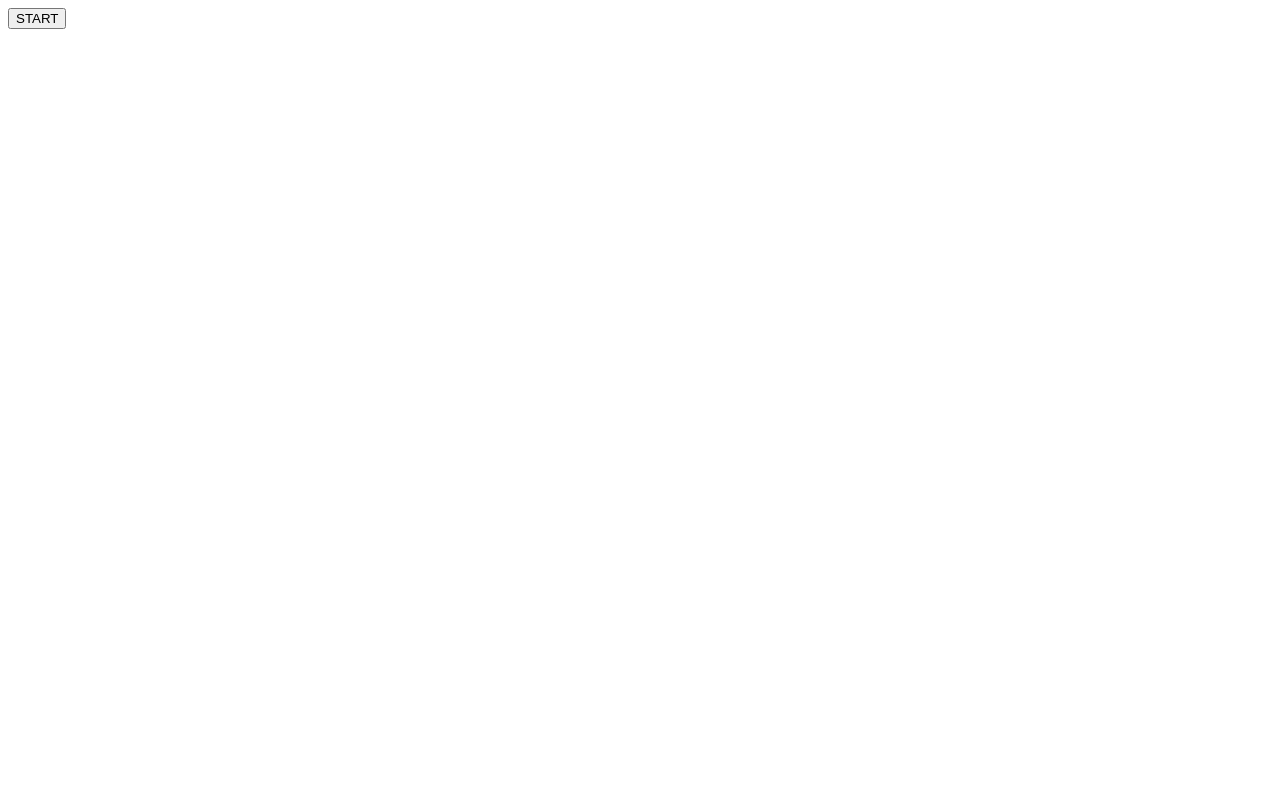
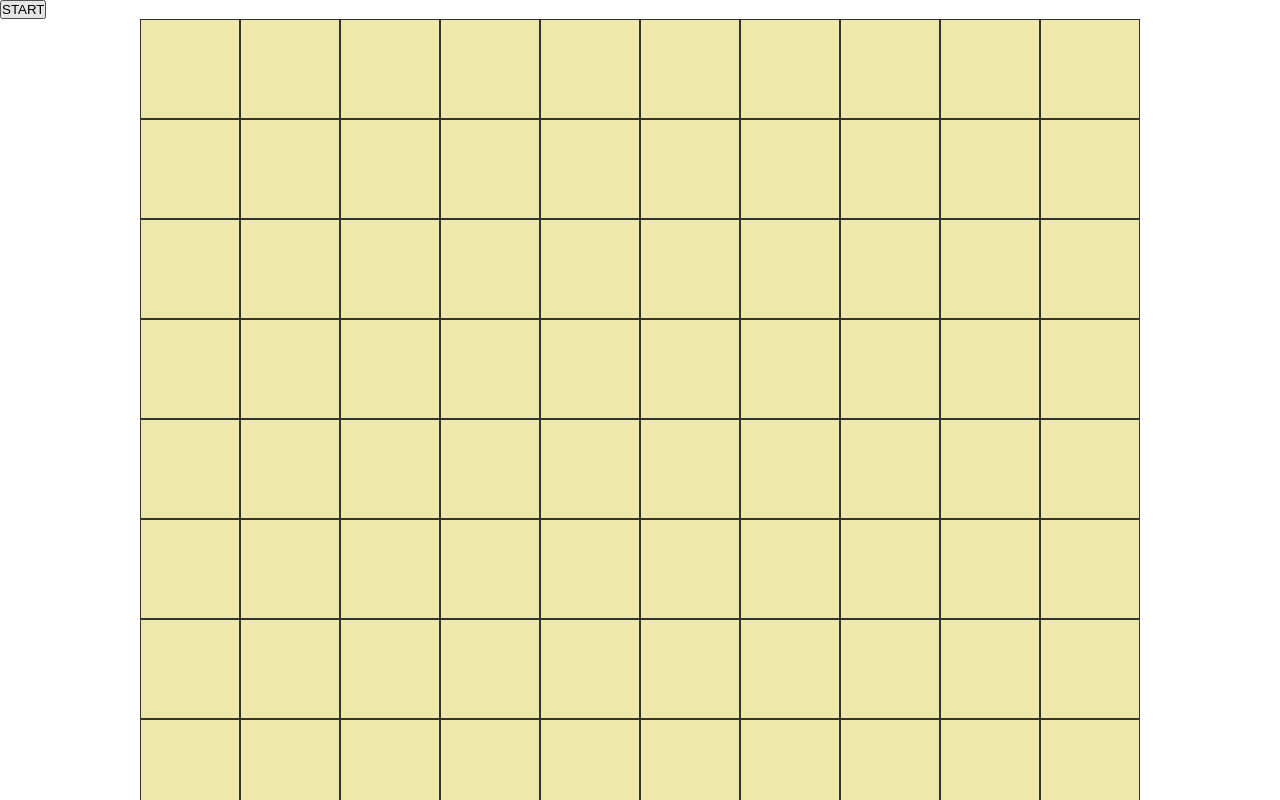
Before and after one commit to SimoneCerri/js-campominato-grid, a plain HTML site: page index.html in a window 1280 px wide. Both pictures are taken after a click on the button "START". Shown: the top 800 px of the page. Drawn offline with Linux system fonts and the light colour scheme.

Commit message:
add grid on click

```diff
--- a/assets/css/style.css
+++ b/assets/css/style.css
@@ -0,0 +1,23 @@
+
+*
+{
+    margin: 0;
+    padding: 0;
+    box-sizing: border-box;
+}
+
+.container
+{
+    max-width: 1000px;
+    display: flex;
+    flex-wrap: wrap;
+    margin: 0 auto;
+}
+
+.square
+{
+    width: 100px;
+    height: 100px;
+    background-color: palegoldenrod;
+    border: 1px solid #333;
+}
--- a/assets/js/script.js
+++ b/assets/js/script.js
@@ -1,9 +1,31 @@
 //CLICK on button to generate a grid.
 //addEventListener.
+let pressStart = document.getElementById("start_button");
+let container = document.querySelector(".container");
+let markup = `<div class="square"></div>` ;
+let cellsNumbers = 100 ;
+pressStart.addEventListener("click", function ()
+{
+    for (let x = 0; x < cellsNumbers; x++)
+    {
+        container.insertAdjacentHTML("beforeend" , markup);
+
+    }
+});
 
 //give to every cell a progressive number(1 - 100).
+
+
 //FOR cycle for numbers.
+
+
 //add to cells.
+
+
 //CLICK on cell to give a console msg with the number.
+
+
 //addEventListener on single cell.
+
+
 //console.log
--- a/index.html
+++ b/index.html
@@ -10,6 +10,9 @@
 <body>
 
     <input type="button" value="START" name="start" id="start_button">
+    <div class="container">
+
+    </div>
 
     <script src="./assets/js/script.js"></script>
 </body>
```
